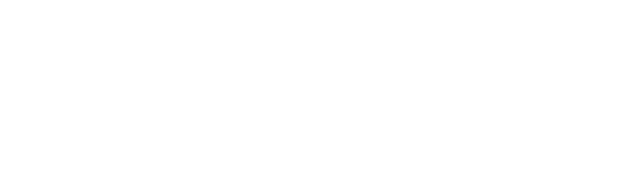
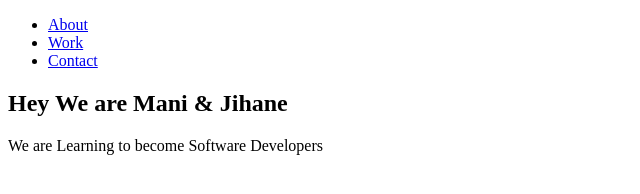
Before and after one commit to healer017/Project-with-jihane, a plain HTML site: page index.html in a window 1280 px wide. Shown: the whole page, without its empty margins (0-640 px from the left). Drawn offline with Linux system fonts and the light colour scheme.

Commit message:
navbar and 1st section added

```diff
--- a/index.html
+++ b/index.html
@@ -8,19 +8,23 @@
 
   <body>
     <script src="https://cdn.freecodecamp.org/testable-projects-fcc/v1/bundle.js"></script>
-
-    <!--
-
-    Hello Camper!
-
-    For now, the test suite only works in Chrome!
-    Please read the README below in the JS Editor before beginning.
-    Feel free to delete this message once you have read it.
-    Good luck and Happy Coding!
-
-    - The freeCodeCamp Team
-
-    -->
+    <nav id="nav-bar" class="nav">
+      <ul class="nav-list">
+        <li>
+          <a href="#welcome-section">About</a>
+        </li>
+        <li>
+          <a href="#projects">Work</a>
+        </li>
+       <li>
+          <a href="#contact">Contact</a>
+        </li>
+      </ul>
+    </nav>
+    <section id="welcome-section" class="welcome-section">
+      <h1>Hey We are Mani & Jihane</h1>
+      <p>We are Learning to become Software Developers</p>
+    </section>
     <script  src="js/index.js"></script>
   </body>
 </html>
```
